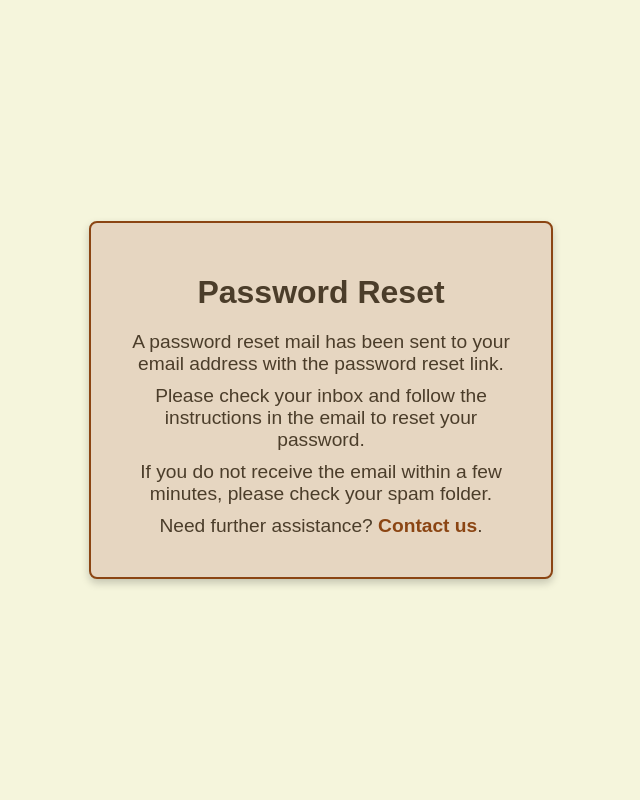
After one commit to aditya07389/TalentHub, a Django app: page /reset_done/ in a window 1280 px wide. The commit adds this page. Shown: the whole page, without its empty margins (319-959 px from the left). Run offline with Django 5.2, Linux system fonts and the light colour scheme.

Commit message:
added reset functionality

```diff
--- a/social/templates/social/login.html
+++ b/social/templates/social/login.html
@@ -23,7 +23,7 @@
         <div class="separator">
             <span>OR</span>
         </div>
-        <a href="#">Forgot password?</a>
+        <a href="{% url 'reset_password' %}">Forgot password?</a>
         {% for message in messages %}
             <p style="color: red">{{ message }}</p>
         {% endfor %}
--- /dev/null
+++ b/social/templates/social/reset_done.html
@@ -0,0 +1,72 @@
+<!DOCTYPE html>
+<html lang="en">
+<head>
+    <meta charset="UTF-8">
+    <meta name="viewport" content="width=device-width, initial-scale=1.0">
+    <title>Password Reset Confirmation - Talenthub</title>
+    <style>
+        body {
+            font-family: Arial, sans-serif;
+            background-color: #f5f5dc; /* Beige background */
+            color: #4b3d2a; /* Dark brown text */
+            margin: 0;
+            padding: 0;
+            display: flex;
+            flex-direction: column;
+            align-items: center;
+            justify-content: center;
+            height: 100vh;
+            text-align: center;
+        }
+
+        h1 {
+            font-size: 2em;
+            margin-bottom: 20px;
+        }
+
+        p {
+            font-size: 1.2em;
+            margin: 10px 0;
+        }
+
+        a {
+            color: #8b4513; /* Brown link */
+            text-decoration: none;
+            font-weight: bold;
+        }
+
+        a:hover {
+            text-decoration: underline;
+        }
+
+        .container {
+            background-color: #e6d6c1; /* Light beige */
+            border: 2px solid #8b4513; /* Brown border */
+            border-radius: 8px;
+            padding: 30px;
+            box-shadow: 0 4px 8px rgba(0, 0, 0, 0.2);
+            max-width: 400px;
+            width: 100%;
+        }
+
+        @media (max-width: 600px) {
+            h1 {
+                font-size: 1.5em;
+            }
+
+            p {
+                font-size: 1em;
+            }
+        }
+    </style>
+</head>
+<body>
+    <div class="container">
+        <h1>Password Reset</h1>
+        <p>A password reset mail has been sent to your email address with the password reset link.</p>
+        <p>Please check your inbox and follow the instructions in the email to reset your password.</p>
+        <p>If you do not receive the email within a few minutes, please check your spam folder.</p>
+        <p>Need further assistance? <a href="contact.html">Contact us</a>.</p>
+    </div>
+</body>
+</html>
--- a/social/views.py
+++ b/social/views.py
@@ -129,3 +129,9 @@ def home(request):
 def logout(request):
     auth_logout(request)  # Logs out the user
     return redirect('user_login')
+
+# def reset(request):
+#     return render(request, 'social/reset.html')
+
+# def password_reset_confirm(request):
+#     return render(request, 'social/password_reset.html')
--- a/talent/settings.py
+++ b/talent/settings.py
@@ -129,7 +129,7 @@ USE_TZ = True
 # https://docs.djangoproject.com/en/5.0/howto/static-files/
 
 STATIC_URL = '/static/'
-LOGIN_URL='login'
+LOGIN_URL='user_login'
 LOGOUT_URL='logout'
 
 # Default primary key field type
--- a/talent/urls.py
+++ b/talent/urls.py
@@ -27,5 +27,11 @@ urlpatterns = [
     path('user_login/',views.user_login,name="user_login"),
     path('logout/', views.logout, name='logout'),
     path('home/',views.home,name="home"),
+    # Resetting the password urls
+    path('reset/',auth_view.PasswordResetView.as_view(template_name="social/reset.html"),name="reset_password"),
+    path('reset_done/',auth_view.PasswordResetDoneView.as_view(template_name="social/reset_done.html"),name="password_reset_done"),
+    path('reset/<uidb64>/<token>',auth_view.PasswordResetConfirmView.as_view(template_name="social/reset_confirm.html"),name="password_reset_confirm"),
+    path('reset_complete/',auth_view.PasswordResetCompleteView.as_view(template_name="social/reset_completed.html"),name="password_reset_complete"),
+
     path('interest/',views.interest,name="interest")
 ]
```
Also changed, not shown: social/templates/social/reset.html (+66 -29 lines), social/templates/social/reset_completed.html (added, +59 -0 lines), social/templates/social/reset_confirm.html (added, +59 -0 lines).
